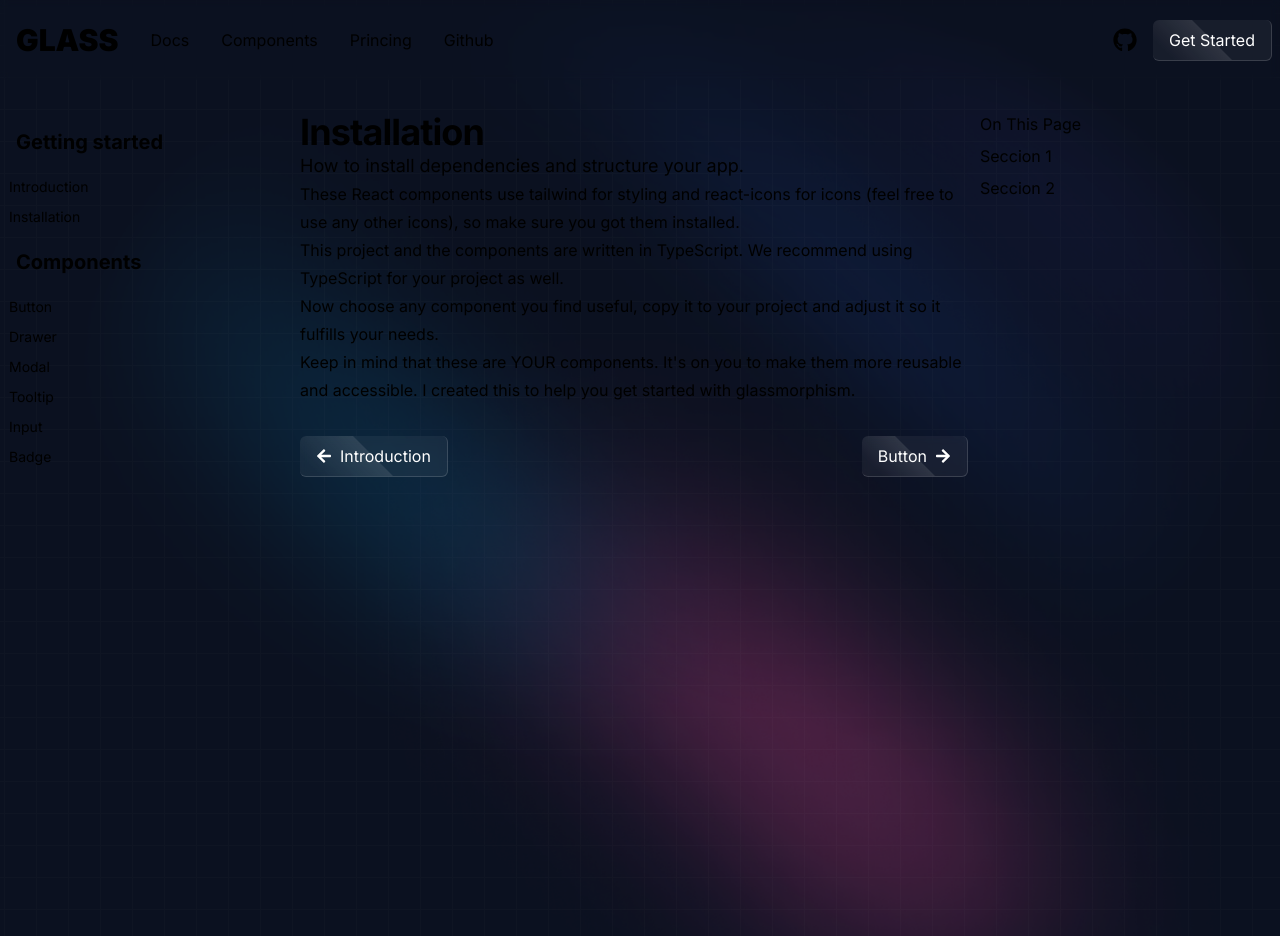
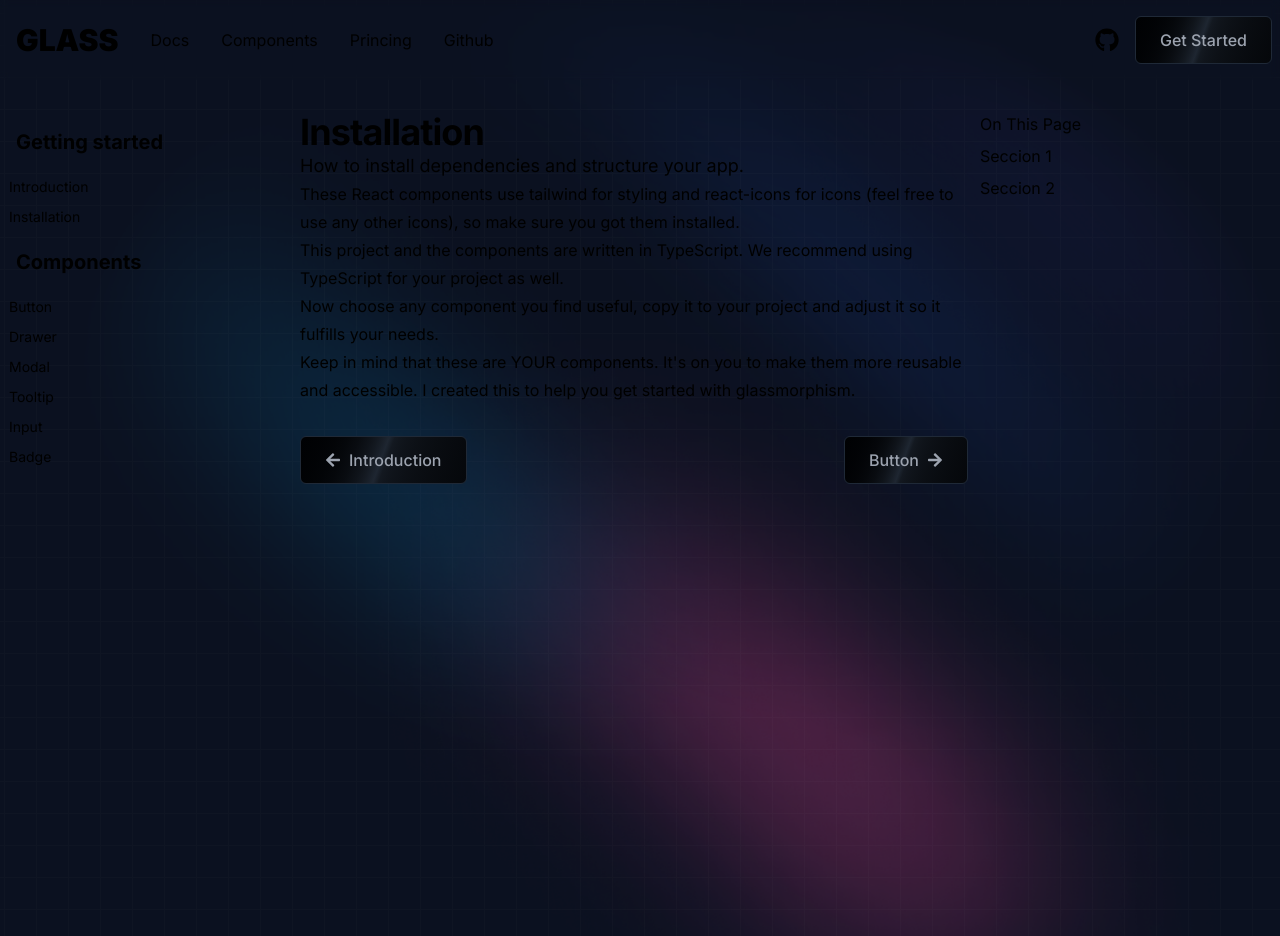
Before and after one commit to fernandopanduro/glassmorphism-components, a Next.js app: page /docs/installation in a window 1280 px wide. Built offline with nearby package versions, Linux system fonts and the light colour scheme.

Commit message:
🌈 style: Update button

```diff
--- a/app/docs/layout.tsx
+++ b/app/docs/layout.tsx
@@ -10,16 +10,16 @@ const DocsLayout = ({
 }>) => {
   return (
     <>
-      <main className="flex container mx-auto pt-28 pb-28 relative z-50 bg-transparent">
+      <main className="flex container mx-auto pt-28 pb-28 relative bg-transparent">
         <Sidebar />
         {children}
       </main>
       <div
         style={{ backgroundImage: `url(${beams.src})` }}
-        className="absolute top-0 left-0 h-full w-full bg-cover bg-center"></div>
+        className="absolute top-0 left-0 h-full w-full bg-cover bg-center -z-10"></div>
       <div
         style={{ backgroundImage: `url(${grid.src})` }}
-        className="absolute top-0 left-0 h-full w-full  [background-position:calc(100%+5px)_calc(100%+5px)]"></div>
+        className="absolute top-0 left-0 h-full w-full -z-10  [background-position:calc(100%+5px)_calc(100%+5px)]"></div>
     </>
   );
 };
--- a/components/ComponentWrapper.tsx
+++ b/components/ComponentWrapper.tsx
@@ -4,7 +4,7 @@ const ComponentWrapper = ({ children }: { children: React.ReactNode }) => {
   return (
     <div className="min-h-[200px] overflow-hidden relative rounded-md bg-black border border-gray-900 p-8 flex items-center justify-center">
       <div className="absolute h-full w-full bg-[linear-gradient(to_right,#b1b1b12e_1px,transparent_1px),linear-gradient(to_bottom,#b1b1b12e_1px,transparent_1px)] bg-[size:14px_24px] [mask-image:radial-gradient(ellipse_50%_50%_at_50%_50%,#000_10%,transparent_100%)]"></div>
-      {children}
+      <div className="z-10">{children}</div>
     </div>
   );
 };
--- a/components/Header.tsx
+++ b/components/Header.tsx
@@ -29,7 +29,7 @@ const Header = () => {
 
   return (
     <header className="fixed top-0 left-0 w-full h-20 bg-white/05 backdrop-blur-sm flex items-center z-10">
-      <div className="mx-auto flex items-center justify-between gap-2 container z-20">
+      <div className="mx-auto flex items-center justify-between gap-2 container z-50">
         <ul className="flex items-center">
           <li
             className="px-4 py-1"
--- a/components/glassmorphism/Button.tsx
+++ b/components/glassmorphism/Button.tsx
@@ -8,10 +8,9 @@ type Props = {
 const Button = ({ children, onClick }: Props) => {
   return (
     <button
-      className="relative group flex items-center capitalize bg-white/5 text-white backdrop-blur-sm px-4 py-2 rounded-md border-b border-r border-white/15 transition-all overflow-hidden w-max"
+      className="inline-flex h-12 animate-background-shine items-center justify-center rounded-md border border-gray-800 bg-[linear-gradient(110deg,#000103,45%,#1e2631,55%,#000103)] bg-[length:200%_100%] px-6 font-medium text-gray-400 transition-colors focus:outline-none focus:ring-2 focus:ring-gray-400 focus:ring-offset-2 focus:ring-offset-gray-50 capitalize"
       onClick={onClick}>
       {children}
-      <span className="before:absolute before:top-0 before:left-0 before:w-1/2 before:h-full before:bg-gradient-to-l before:from-white/10 before:to-transparent before:skew-x-[45deg] before:transition-all before:translate-x-0 group-hover:before:translate-x-[200%]"></span>
     </button>
   );
 };
```
